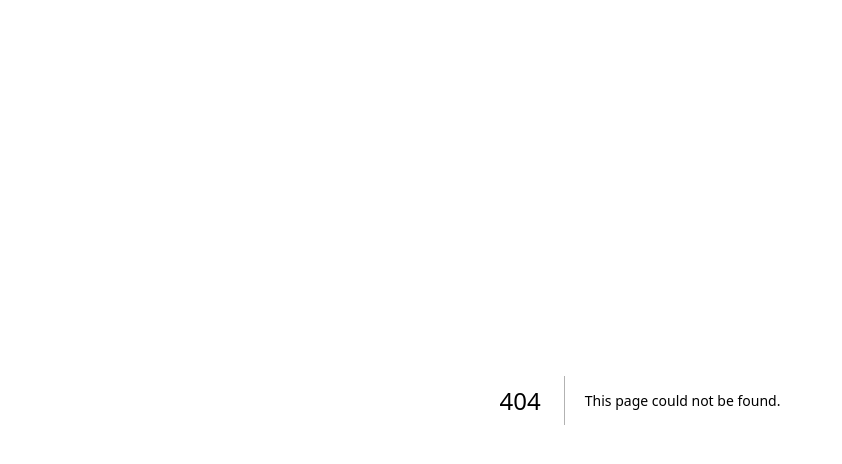
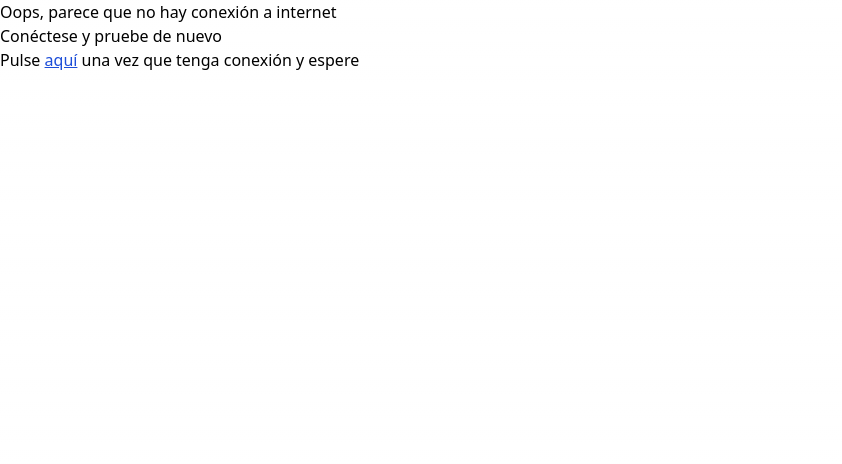
Before and after one commit to ISPP-07/frontend-acat, a Next.js app: page /~offline in a window 1280 px wide. Before the commit this address had no page. Shown: the top 464 px of the page, without its empty margins (0-842 px from the left). Built offline with nearby package versions, Linux system fonts and the light colour scheme.

Commit message:
feat: fallback

```diff
--- a/next.config.mjs
+++ b/next.config.mjs
@@ -12,6 +12,9 @@ const withPWA = withPWAInit({
 	disable: false,
 	workboxOptions: {
 		disableDevLogs: true
+	},
+	fallbacks: {
+		document: '/~offline'
 	}
 })
 
--- /dev/null
+++ b/src/app/~offline/page.jsx
@@ -0,0 +1,21 @@
+/* eslint-disable no-unused-vars */
+import React from 'react'
+/* eslint-enable no-unused-vars */
+
+export default function Page() {
+	return (
+		<main className="main">
+			<div>
+				<h1>Oops, parece que no hay conexión a internet</h1>
+				<h1>Conéctese y pruebe de nuevo</h1>
+				<h1>
+					Pulse{' '}
+					<a className="text-blue-700 underline" href="/beneficiaries">
+						aquí
+					</a>{' '}
+					una vez que tenga conexión y espere
+				</h1>
+			</div>
+		</main>
+	)
+}
```
